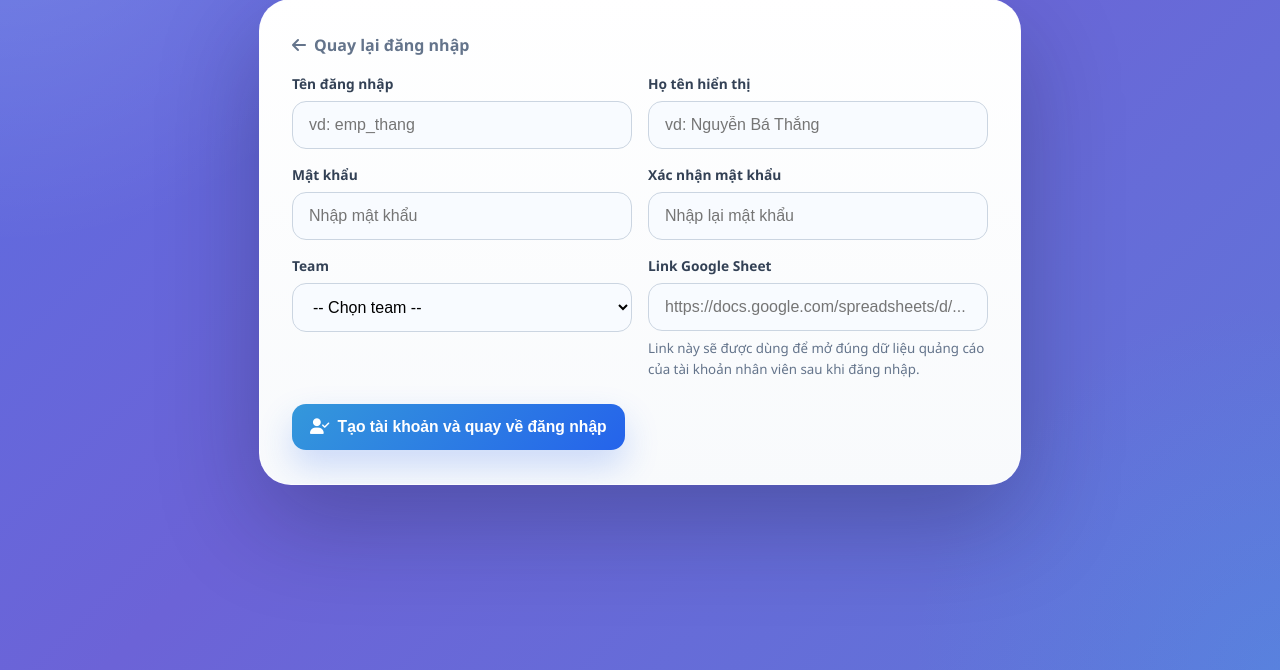
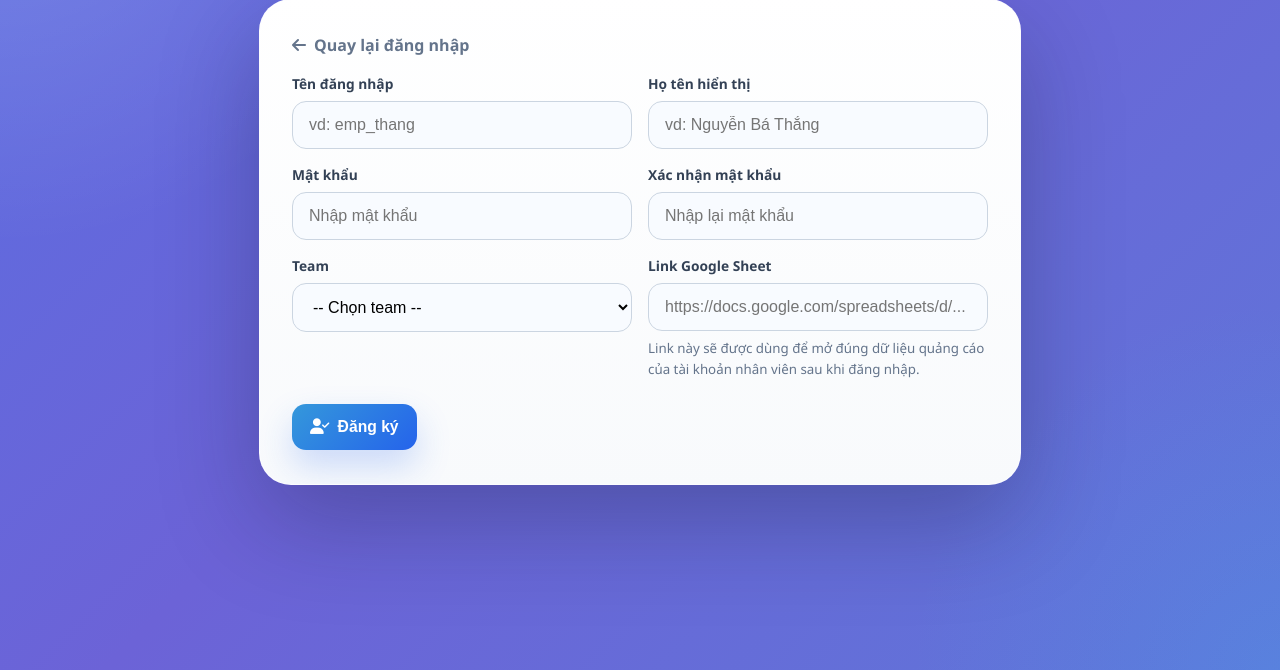
Before and after one commit to thanggdt999-source/chi-phi-ads-dashboard, a Flask app: page /register in a window 1280 px wide. Shown: the part 186-856 px from the top of the page. Run offline with Flask 3, Linux system fonts and the light colour scheme.

Commit message:
ui: shorten register submit button text

```diff
--- a/web_app/templates/register.html
+++ b/web_app/templates/register.html
@@ -278,7 +278,7 @@
                     </div>
 
                     <div class="actions">
-                        <button type="submit" class="btn btn-primary"><i class="fas fa-user-check"></i> Tạo tài khoản và quay về đăng nhập</button>
+                        <button type="submit" class="btn btn-primary"><i class="fas fa-user-check"></i> Đăng ký</button>
                     </div>
                 </form>
             </section>
```
